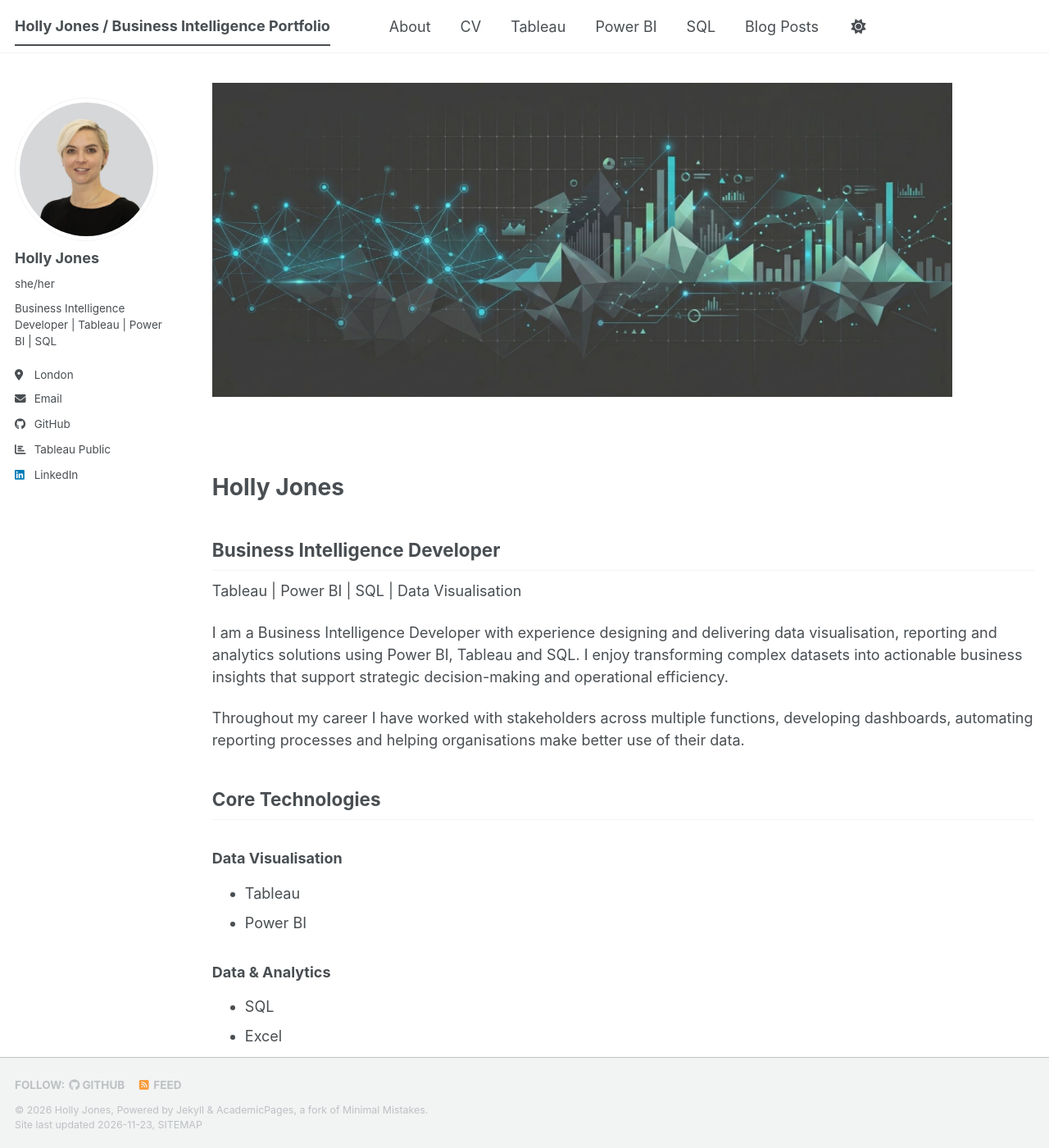
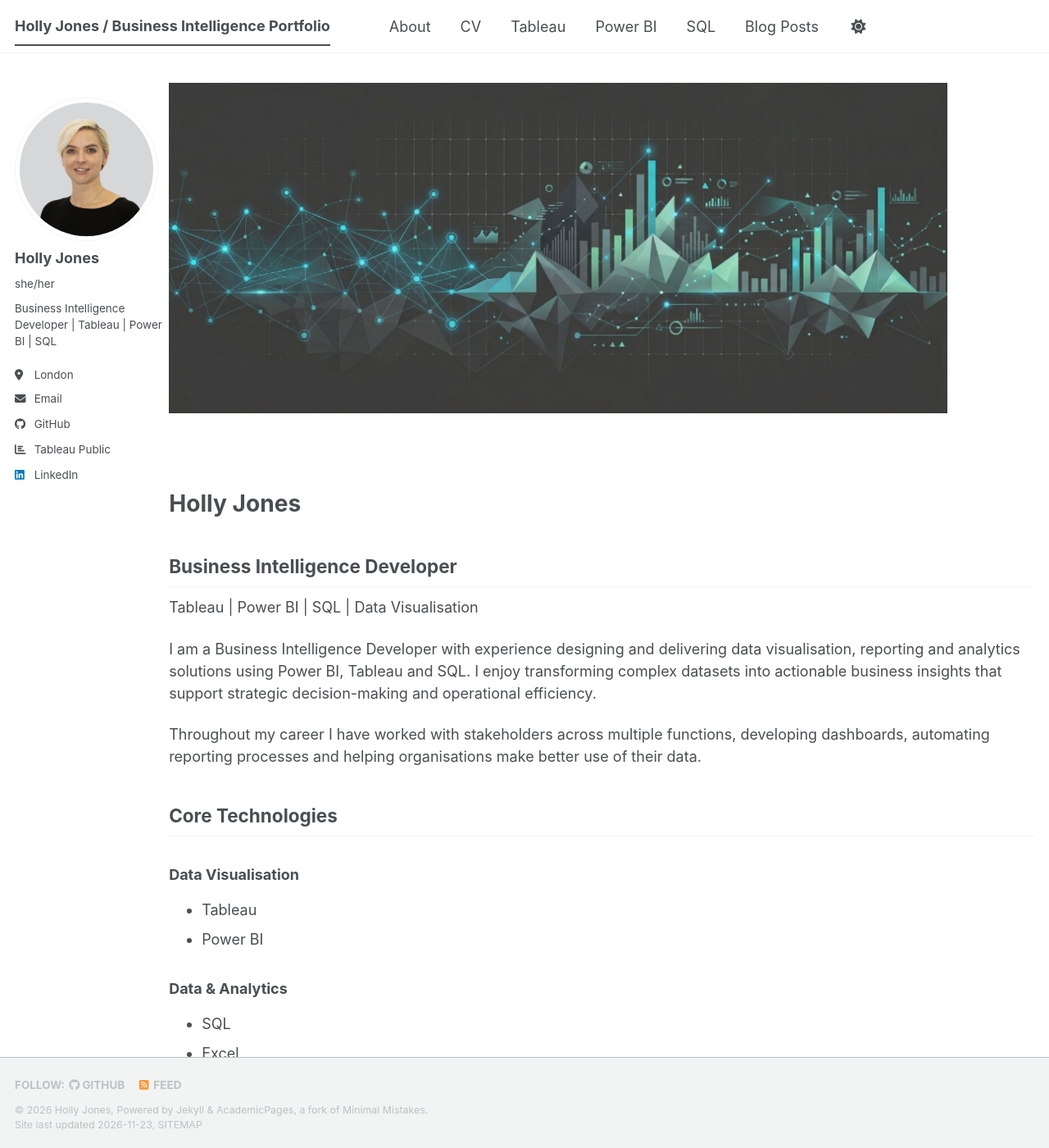
Before and after one commit to hjones87/hjones87.github.io, a Jekyll site: the page built from _pages/about.md, in a window 1280 px wide and 1400 px high. Shown: the whole window at 82% size. Built offline with Jekyll 4.4.1, drawn with Linux system fonts in a browser that asks for light colours; a script bundle is joined from its source files by our own code; a style sheet for code colours, icons or effects is not loaded.

Commit message:
Change page layout span from 10.5 to 11

```diff
--- a/_sass/layout/_page.scss
+++ b/_sass/layout/_page.scss
@@ -18,7 +18,7 @@
 
 .page {
   @include breakpoint($large) {
-    @include span(10.5 of 12 last);
+    @include span(11 of 12 last);
     @include prefix(0.5 of 12);
     @include suffix(0);
   }
```
